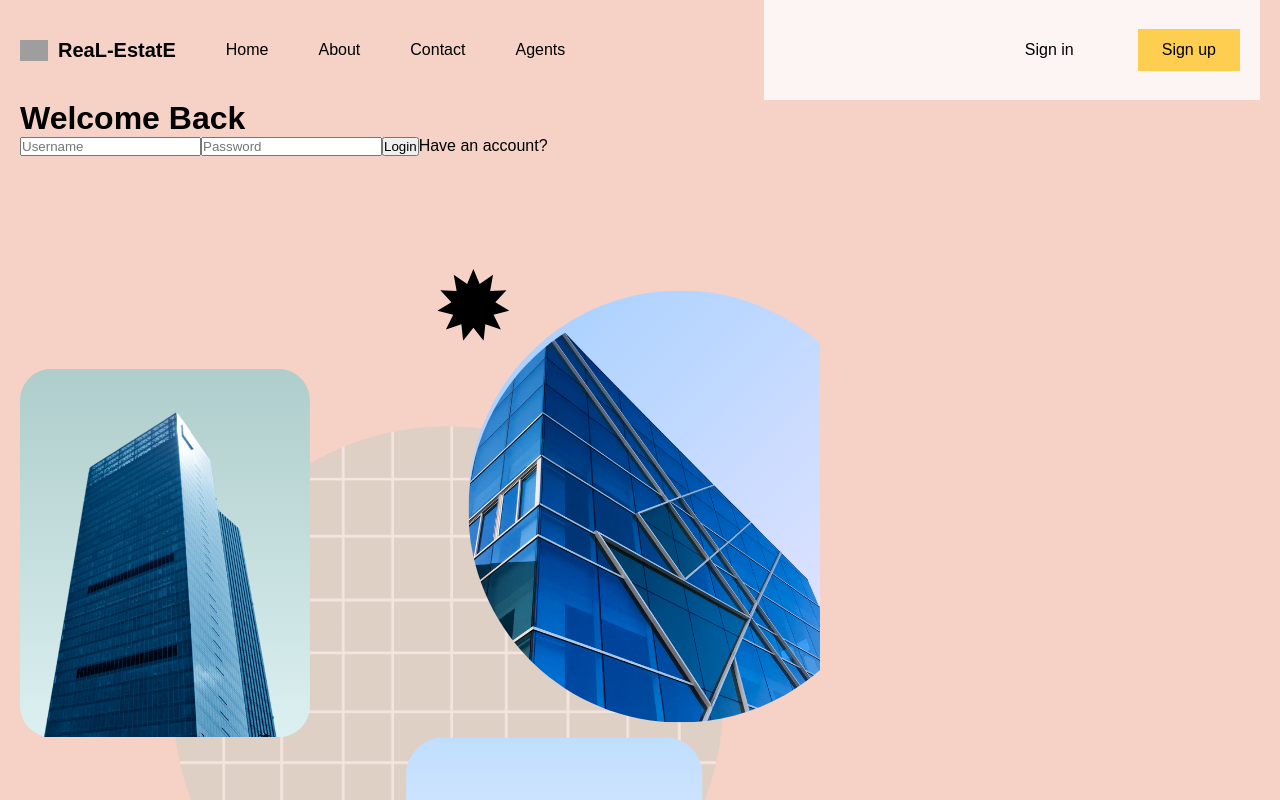
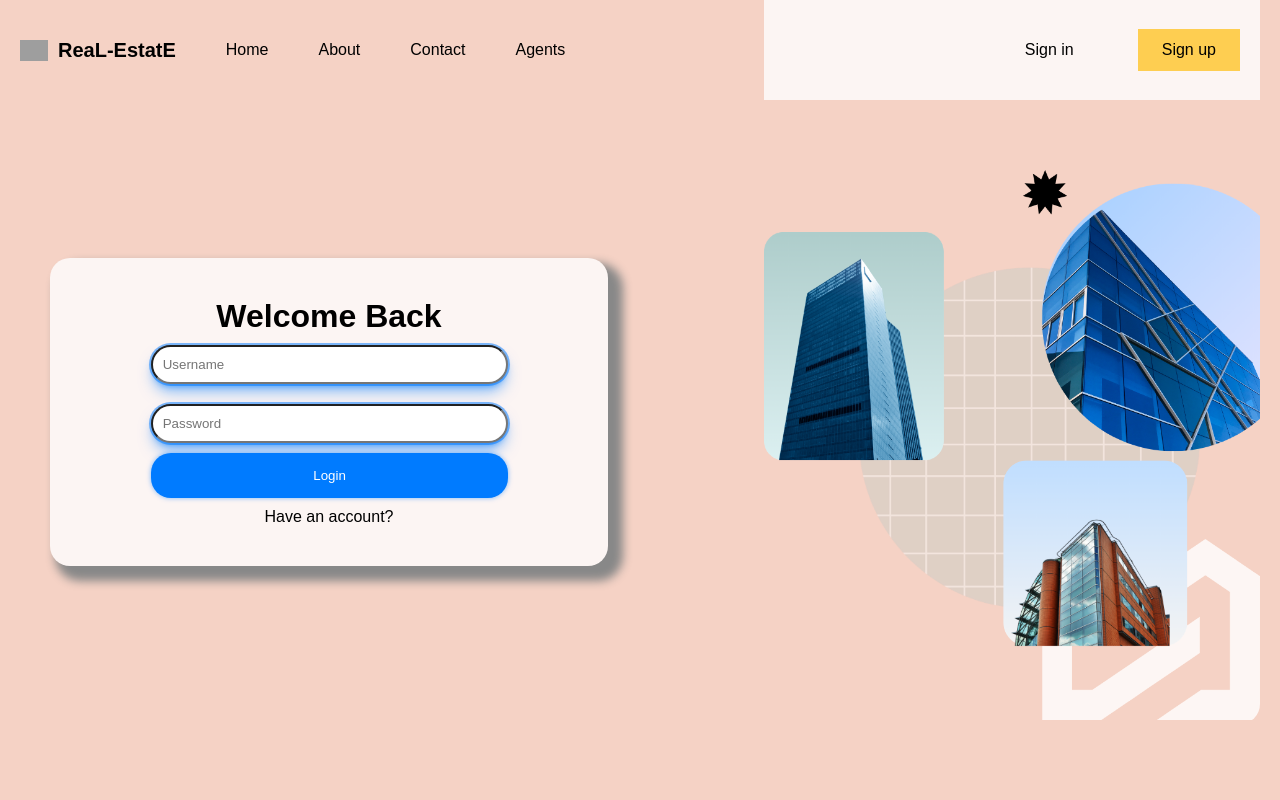
Before and after one commit to tushargautam3112/Real-Estate, a React (Vite) app in the folder Real-Estate/: page /login in a window 1280 px wide. Shown: the top 800 px of the page. Built offline with nearby package versions, Linux system fonts and the light colour scheme; grey boxes are pictures that could not be loaded.

Commit message:
updating login signup page

```diff
--- a/Real-Estate/src/routes/loginPage/Login.jsx
+++ b/Real-Estate/src/routes/loginPage/Login.jsx
@@ -1,6 +1,6 @@
 import { useState,useContext } from "react"
 import { AuthContext } from "../../context/AuthContext"
-import "./login.css"
+import "./login.scss"
 import { Link, useNavigate } from "react-router-dom"
 import apiRequest from "../../lib/apiRequest"
 
--- /dev/null
+++ b/Real-Estate/src/routes/loginPage/login.scss
@@ -0,0 +1,273 @@
+// @mixin sm {
+//     @media (max-width: 738px) {
+//       @content;
+//     }
+//   }
+
+//   @mixin md {
+//     @media (max-width: 1024px) {
+//       @content;
+//     }
+//   }
+
+//   @mixin lg {
+//     @media (max-width: 1366px) {
+//       @content;
+//     }
+//   }
+
+// .login {
+//     display: flex;
+//     justify-content: space-between;
+//     align-items: center;
+//     justify-content: space-between;
+//     // background-color: #b8c9db;
+
+//     .formContainer {
+
+//         display: flex;
+//         flex-direction: column;
+//         align-items: center;
+//         justify-content: center;
+//         padding: 40px 10px;
+//         width: 45%;
+//         height: 50%;
+//         border-radius: 20px;
+//         // margin-top: 10px;
+//         background-color: #fcf5f3;
+//         // margin-left: 30px;
+
+//       form {
+//         display: flex;
+//         flex-direction: column;
+//         width: 70%;
+//         // height: 300px;
+//         h1 {
+//           text-align: center;
+//         }
+
+//         input {
+//           width: 95%;
+//           height: 25%;
+//           border-radius: 20px;
+//           padding: 10px;
+//           margin: 10px;
+//           transition: transform 0.2s ease-in-out;
+
+//           &:focus {
+//             outline: none;
+//             border-color: #007bff;
+//             box-shadow: 0 0 5px rgba(0, 123, 255, 0.5);
+//           }
+
+//           &:hover {
+//             border-color: #007bff;
+//             transform: scale(1.05);
+
+//           }
+//         }
+
+//         button {
+//           width: 95%;
+//           padding: 15px;
+//           background-color: #007bff;
+//           color: white;
+//           border: 2px transparent ;
+//           border-radius: 20px;
+//           cursor: pointer;
+//           margin-left:10px;
+//           transition: transform 0.2s ease-in-out;
+
+//           &:disabled {
+//             opacity: 0.5;
+//             cursor: not-allowed;
+//           }
+
+//           &:hover {
+//             background-color: #0069d9;
+//             transform: scale(1.05);
+//           }
+//         }
+
+//         span {
+//           color: red;
+//           margin-top: 5px;
+//         }
+
+//         a {
+//           display: block;
+//           text-align: center;
+//           margin-top: 10px;
+//         }
+//       }
+//     }
+
+//     .imgContainer {
+//       width: 40%;
+
+//       img {
+//         width: 100%;
+//         height: 100%;
+//         object-fit: cover;
+//       }
+//     }
+//   }
+@mixin sm {
+    @media (max-width: 738px) {
+      @content;
+    }
+  }
+
+  @mixin md {
+    @media (max-width: 1024px) {
+      @content;
+    }
+  }
+
+  @mixin lg {
+    @media (max-width: 1366px) {
+      @content;
+    }
+  }
+
+  .login {
+    display: flex;
+    justify-content: space-between;
+    align-items: center;
+    justify-content: space-between;
+    // background-color: #b8c9db;
+
+    .formContainer {
+      display: flex;
+      flex-direction: column;
+      align-items: center;
+      justify-content: center;
+      padding: 40px 10px;
+      width: 45%;
+      height: 50%;
+      border-radius: 20px;
+      // margin-top: 10px;
+      background-color: #fcf5f3;
+      margin-left: 30px;
+      box-shadow:10px 10px 10px 5px #888888;
+
+      form {
+        display: flex;
+        flex-direction: column;
+        width: 70%;
+        // height: 300px;
+
+        h1 {
+          text-align: center;
+        }
+
+        input {
+          width: 95%;
+          height: 25%;
+          border-radius: 20px;
+          padding: 10px;
+          margin: 10px;
+          transition: transform 0.2s ease-in-out;
+          box-shadow: 0 0 0 2px rgba(0, 123, 255, 0.5), 0 10px 15px -3px rgba(0, 123, 255, 0.5), 0 4px 6px -2px rgba(0, 123, 255, 0.5);
+          &:focus {
+            outline: none;
+            border-color: #007bff;
+            box-shadow: 0 0 5px rgba(0, 123, 255, 0.5);
+          }
+
+          &:hover {
+            border-color: #007bff;
+            transform: scale(1.05);
+          }
+
+        }
+
+        button {
+          width: 95%;
+          padding: 15px;
+          background-color: #007bff;
+          color: white;
+          border: 2px transparent;
+          border-radius: 20px;
+          cursor: pointer;
+          margin-left: 10px;
+          transition: transform 0.2s ease-in-out;
+          box-shadow: 0 0 5px rgba(0, 123, 255, 0.5);
+
+          &:disabled {
+            opacity: 0.5;
+            cursor: not-allowed;
+          }
+
+          &:hover {
+            background-color: #0069d9;
+            transform: scale(1.05);
+          }
+          &:hover {
+            box-shadow: 0 0 0 2px rgba(0, 123, 255, 0.5), 0 10px 15px -3px rgba(0, 123, 255, 0.5), 0 4px 6px -2px rgba(0, 123, 255, 0.5);
+          }
+
+        }
+
+        span {
+          color: red;
+          margin-top: 5px;
+        }
+
+        a {
+          display: block;
+          text-align: center;
+          margin-top: 10px;
+        }
+      }
+    }
+
+    .imgContainer {
+      width: 40%;
+      border-radius: 20px;
+      overflow: hidden;
+
+      img {
+        width: 100%;
+        height: 100%;
+        object-fit: cover;
+      }
+
+      @include sm {
+        display: none;
+        // width: 100%;
+      }
+    }
+
+    @include sm {
+      flex-direction: column;
+      align-items: center;
+
+      .formContainer {
+        width: 80%;
+        margin-left: 0;
+        margin-top: 20px;
+      }
+
+      .imgContainer {
+        width: 80%;
+      }
+    }
+
+    @include md {
+      display: flex;
+      align-items: center;
+      justify-content: center;
+      margin-top: 20px;
+
+
+      .formContainer {
+        width: 70%;
+        height: auto;
+      }
+
+      .imgContainer {
+        display: none;
+      }
+    }
+}
--- a/Real-Estate/src/routes/register/Register.jsx
+++ b/Real-Estate/src/routes/register/Register.jsx
@@ -2,6 +2,7 @@ import React from 'react'
 import { Link, useNavigate } from 'react-router-dom'
 import { useState } from 'react'
 import apiRequest from '../../lib/apiRequest'
+import "./Register.scss"
 
 const Register = () => {
     const [error,setError] = useState("")
--- /dev/null
+++ b/Real-Estate/src/routes/register/Register.scss
@@ -0,0 +1,161 @@
+@mixin sm {
+  @media (max-width: 738px) {
+    @content;
+  }
+}
+
+@mixin md {
+  @media (max-width: 1024px) {
+    @content;
+  }
+}
+
+@mixin lg {
+  @media (max-width: 1366px) {
+    @content;
+  }
+}
+
+.register {
+  display: flex;
+  justify-content: space-between;
+  align-items: center;
+  justify-content: space-between;
+  // background-color: #b8c9db;
+
+  .formContainer {
+    display: flex;
+    flex-direction: column;
+    align-items: center;
+    justify-content: center;
+    padding: 40px 10px;
+    width: 45%;
+    height: 50%;
+    border-radius: 20px;
+    // margin-top: 10px;
+    background-color: #fcf5f3;
+    margin-left: 30px;
+    box-shadow:10px 10px 10px 5px #888888;
+
+    form {
+      display: flex;
+      flex-direction: column;
+      width: 70%;
+      // height: 300px;
+
+      h1 {
+        text-align: center;
+      }
+
+      input {
+        width: 95%;
+        height: 25%;
+        border-radius: 20px;
+        padding: 10px;
+        margin: 10px;
+        transition: transform 0.2s ease-in-out;
+
+        &:focus {
+          outline: none;
+          border-color: #007bff;
+          box-shadow: 0 0 5px rgba(0, 123, 255, 0.5);
+          border-width: 0.5px;
+        }
+
+        &:hover {
+          border:0.5px transparent #007bff;
+          transform: scale(1.05);
+          box-shadow: 0 0 0 0.5px rgba(0, 123, 255, 0.5), 0 10px 15px -3px rgba(0, 123, 255, 0.5), 0 4px 6px -2px rgba(0, 123, 255, 0.5);
+        }
+
+      }
+
+      button {
+        width: 95%;
+        padding: 15px;
+        background-color: #007bff;
+        color: white;
+        border: 2px transparent;
+        border-radius: 20px;
+        cursor: pointer;
+        margin-left: 10px;
+        transition: transform 0.2s ease-in-out;
+        box-shadow: 0 0 5px rgba(0, 123, 255, 0.5);
+
+        &:disabled {
+          opacity: 0.5;
+          cursor: not-allowed;
+        }
+
+        &:hover {
+          background-color: #0069d9;
+          transform: scale(1.05);
+        }
+        &:hover {
+          box-shadow: 0 0 0 2px rgba(0, 123, 255, 0.5), 0 10px 15px -3px rgba(0, 123, 255, 0.5), 0 4px 6px -2px rgba(0, 123, 255, 0.5);
+        }
+
+      }
+
+      span {
+        color: red;
+        margin-top: 5px;
+      }
+
+      a {
+        display: block;
+        text-align: center;
+        margin-top: 10px;
+      }
+    }
+  }
+
+  .imgContainer {
+    width: 40%;
+    border-radius: 20px;
+    overflow: hidden;
+
+    img {
+      width: 100%;
+      height: 100%;
+      object-fit: cover;
+    }
+
+    @include sm {
+      display: none;
+      // width: 100%;
+    }
+  }
+
+  @include sm {
+    flex-direction: column;
+    align-items: center;
+
+    .formContainer {
+      width: 80%;
+      margin-left: 0;
+      margin-top: 20px;
+    }
+
+    .imgContainer {
+      width: 80%;
+    }
+  }
+
+  @include md {
+    display: flex;
+    align-items: center;
+    justify-content: center;
+    margin-top: 20px;
+
+
+    .formContainer {
+      width: 70%;
+      height: auto;
+    }
+
+    .imgContainer {
+      display: none;
+    }
+  }
+}
```
Also changed, not shown: Real-Estate/src/components/chat/chat.scss (+32 -35 lines), Real-Estate/src/routes/loginPage/login.css (deleted).
